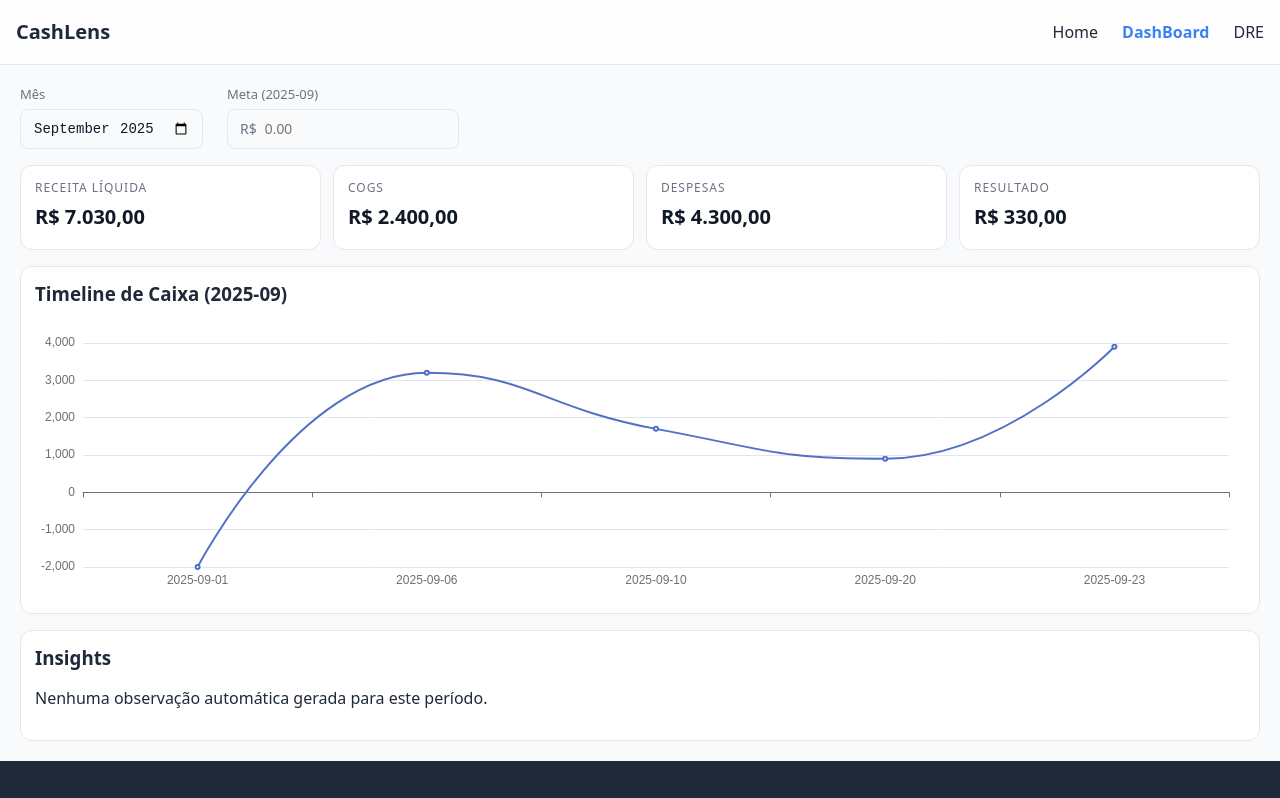
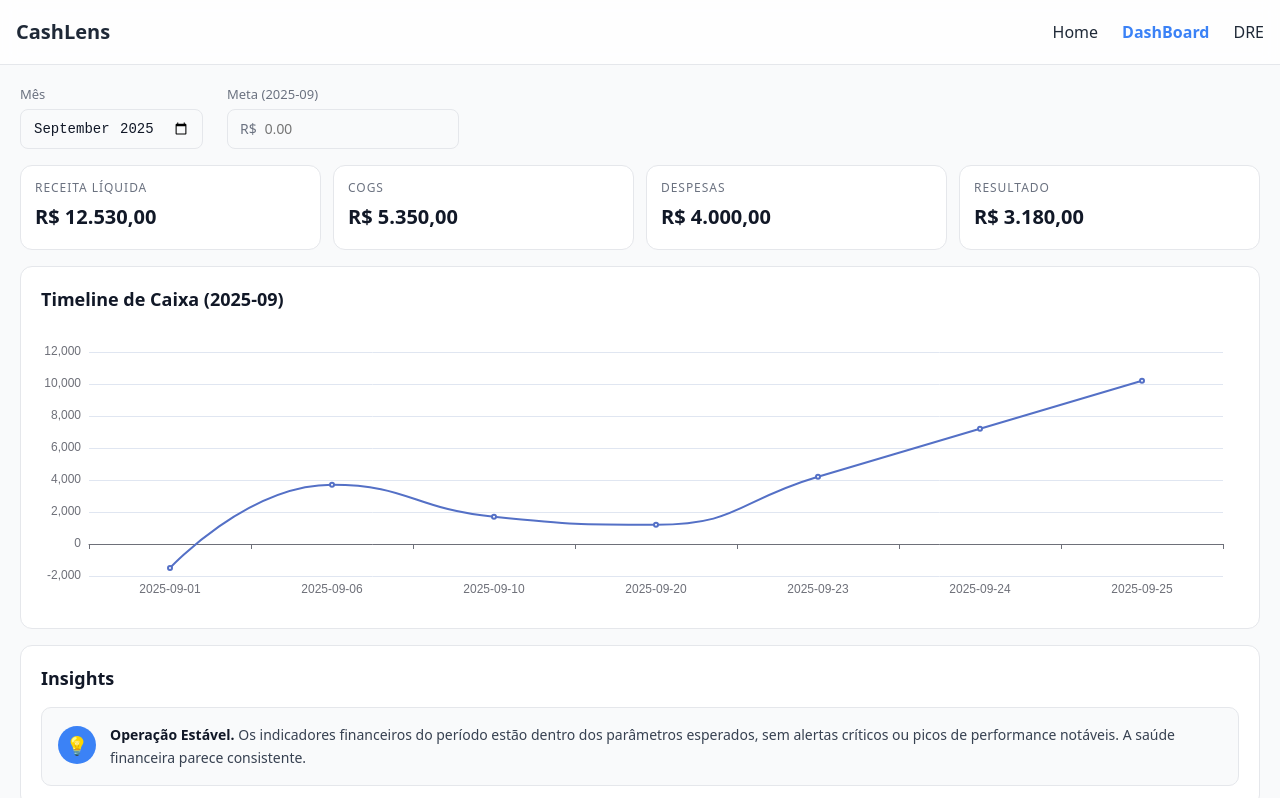
Before and after one commit to CashLens-Project/CashLens-Front, a React (Vite) app: page /dashboard in a window 1280 px wide. Shown: the top 798 px of the page. Built offline with nearby package versions, Linux system fonts and the light colour scheme.

Commit message:
refactor: melhorado visual dos insights

```diff
--- a/src/data/providers/localStub.js
+++ b/src/data/providers/localStub.js
@@ -2,56 +2,73 @@ import { computeDRE, computeTimeline } from "../compute";
 
 const bundle = {
   sales: [
-    { id: "S-1001", date: "2025-05-01", channel: "ecommerce", netRevenue: 3000, taxes: 300, discounts: 100 },
-    { id: "S-1002", date: "2025-05-15", channel: "loja1", netRevenue: 1500, taxes: 150, discounts: 50 },
-
-    { id: "S-1003", date: "2025-06-05", channel: "loja1", netRevenue: 2200, taxes: 220, discounts: 120 },
-    { id: "S-1004", date: "2025-06-20", channel: "ecommerce", netRevenue: 3500, taxes: 350, discounts: 150 },
-
-    { id: "S-1005", date: "2025-07-01", channel: "loja2", netRevenue: 2700, taxes: 270, discounts: 80 },
-    { id: "S-1006", date: "2025-07-18", channel: "ecommerce", netRevenue: 4200, taxes: 420, discounts: 220 },
-
-    { id: "S-1007", date: "2025-08-10", channel: "ecommerce", netRevenue: 4800, taxes: 480, discounts: 240 },
-    { id: "S-1008", date: "2025-08-25", channel: "loja1", netRevenue: 2600, taxes: 260, discounts: 90 },
-
-    { id: "S-1009", date: "2025-09-05", channel: "ecommerce", netRevenue: 5200, taxes: 520, discounts: 250 },
-    { id: "S-1010", date: "2025-09-22", channel: "loja2", netRevenue: 3000, taxes: 300, discounts: 100 },
+    // MAIO 2025
+    { id: "S-1001", date: "2025-05-02", channel: "ecommerce", netRevenue: 1800, taxes: 180, discounts: 50 },
+    { id: "S-1002", date: "2025-05-10", channel: "loja1", netRevenue: 2500, taxes: 250, discounts: 100 },
+    { id: "S-1003", date: "2025-05-25", channel: "loja2", netRevenue: 1200, taxes: 120, discounts: 40 },
+    // JUNHO 2025
+    { id: "S-1004", date: "2025-06-05", channel: "loja1", netRevenue: 3200, taxes: 320, discounts: 150 },
+    { id: "S-1005", date: "2025-06-15", channel: "ecommerce", netRevenue: 4500, taxes: 450, discounts: 200 },
+    { id: "S-1006", date: "2025-06-28", channel: "loja1", netRevenue: 1500, taxes: 150, discounts: 50 },
+    // JULHO 2025
+    { id: "S-1007", date: "2025-07-03", channel: "loja2", netRevenue: 3800, taxes: 380, discounts: 120 },
+    { id: "S-1008", date: "2025-07-19", channel: "ecommerce", netRevenue: 5200, taxes: 520, discounts: 250 },
+    { id: "S-1009", date: "2025-07-25", channel: "loja2", netRevenue: 2100, taxes: 210, discounts: 90 },
+    // AGOSTO 2025
+    { id: "S-1010", date: "2025-08-08", channel: "ecommerce", netRevenue: 6800, taxes: 680, discounts: 300 },
+    { id: "S-1011", date: "2025-08-21", channel: "loja1", netRevenue: 3100, taxes: 310, discounts: 150 },
+    { id: "S-1012", date: "2025-08-29", channel: "ecommerce", netRevenue: 2500, taxes: 250, discounts: 100 },
+    // SETEMBRO 2025
+    { id: "S-1013", date: "2025-09-06", channel: "ecommerce", netRevenue: 7200, taxes: 720, discounts: 350 },
+    { id: "S-1014", date: "2025-09-18", channel: "loja2", netRevenue: 3500, taxes: 350, discounts: 150 },
+    { id: "S-1015", date: "2025-09-28", channel: "loja1", netRevenue: 4000, taxes: 400, discounts: 200 },
   ],
   items: [
-    { saleId: "S-1001", sku: "SKU-RED-42", qty: 2, price: 800, cost: 500 }, // Custo: 1000
-    { saleId: "S-1002", sku: "SKU-BLK-39", qty: 1, price: 800, cost: 450 }, // Custo: 450
-
-    { saleId: "S-1003", sku: "SKU-GRN-30", qty: 2, price: 550, cost: 350 }, // Custo: 700
-    { saleId: "S-1004", sku: "SKU-YEL-40", qty: 2, price: 900, cost: 500 }, // Custo: 1000
-
-    { saleId: "S-1005", sku: "SKU-RED-42", qty: 2, price: 800, cost: 500 }, // Custo: 1000
-    { saleId: "S-1006", sku: "SKU-BLK-39", qty: 3, price: 800, cost: 450 }, // Custo: 1350
-
-    { saleId: "S-1007", sku: "SKU-GRN-30", qty: 4, price: 550, cost: 350 }, // Custo: 1400
-    { saleId: "S-1008", sku: "SKU-YEL-40", qty: 1, price: 900, cost: 500 }, // Custo: 500
-
-    { saleId: "S-1009", sku: "SKU-RED-42", qty: 3, price: 800, cost: 500 }, // Custo: 1500
-    { saleId: "S-1010", sku: "SKU-BLK-39", qty: 2, price: 800, cost: 450 }, // Custo: 900
+    { saleId: "S-1001", sku: "SKU-PREMIUM-A", qty: 1, price: 1000, cost: 400 },
+    { saleId: "S-1001", sku: "SKU-BASIC-C", qty: 4, price: 200, cost: 150 },
+    { saleId: "S-1002", sku: "SKU-STANDARD-B", qty: 5, price: 500, cost: 250 },
+    { saleId: "S-1003", sku: "SKU-OUTLET-D", qty: 10, price: 120, cost: 90 },
+    { saleId: "S-1004", sku: "SKU-PREMIUM-A", qty: 2, price: 1000, cost: 400 },
+    { saleId: "S-1004", sku: "SKU-STANDARD-B", qty: 2, price: 600, cost: 300 },
+    { saleId: "S-1005", sku: "SKU-BASIC-C", qty: 10, price: 250, cost: 180 },
+    { saleId: "S-1005", sku: "SKU-PREMIUM-A", qty: 2, price: 1000, cost: 400 },
+    { saleId: "S-1006", sku: "SKU-OUTLET-D", qty: 10, price: 150, cost: 110 },
+    { saleId: "S-1007", sku: "SKU-STANDARD-B", qty: 7, price: 500, cost: 250 },
+    { saleId: "S-1007", sku: "SKU-BASIC-C", qty: 3, price: 100, cost: 70 },
+    { saleId: "S-1008", sku: "SKU-PREMIUM-A", qty: 4, price: 1000, cost: 400 },
+    { saleId: "S-1008", sku: "SKU-OUTLET-D", qty: 10, price: 120, cost: 90 },
+    { saleId: "S-1009", sku: "SKU-STANDARD-B", qty: 3, price: 700, cost: 350 },
+    { saleId: "S-1010", sku: "SKU-PREMIUM-A", qty: 5, price: 1100, cost: 450 },
+    { saleId: "S-1010", sku: "SKU-BASIC-C", qty: 10, price: 130, cost: 90 },
+    { saleId: "S-1011", sku: "SKU-STANDARD-B", qty: 4, price: 775, cost: 400 },
+    { saleId: "S-1012", sku: "SKU-OUTLET-D", qty: 20, price: 125, cost: 100 },
+    { saleId: "S-1013", sku: "SKU-PREMIUM-A", qty: 6, price: 1200, cost: 350 },
+    { saleId: "S-1014", sku: "SKU-STANDARD-B", qty: 5, price: 700, cost: 250 },
+    { saleId: "S-1015", sku: "SKU-BASIC-C", qty: 10, price: 400, cost: 200 },
   ],
   expenses: [
-    { id: "E-9001", date: "2025-05-01", vendor: "Aluguel Loja", value: 4000, category: "Aluguel", type: "FIXA" },
-    { id: "E-9002", date: "2025-05-10", vendor: "Anúncios Meta", value: 1500, category: "Marketing", type: "VARIAVEL" },
+    // MAIO 2025 (Resultado Negativo)
+    { id: "E-9001", date: "2025-05-01", vendor: "Aluguel Hub", value: 6000, category: "Aluguel", type: "FIXA" },
+    { id: "E-9002", date: "2025-05-10", vendor: "Campanha Dia das Mães", value: 3500, category: "Marketing", type: "VARIAVEL" },
 
-    { id: "E-9004", date: "2025-06-01", vendor: "Aluguel Loja", value: 1500, category: "Aluguel", type: "FIXA" },
-    { id: "E-9005", date: "2025-06-15", vendor: "Anúncios Google", value: 500, category: "Marketing", type: "VARIAVEL" },
+    // JUNHO 2025 (Resultado Positivo)
+    { id: "E-9004", date: "2025-06-01", vendor: "Aluguel Hub", value: 1500, category: "Aluguel", type: "FIXA" },
+    { id: "E-9005", date: "2025-06-15", vendor: "Anúncios Performance", value: 800, category: "Marketing", type: "VARIAVEL" },
 
-    { id: "E-9006", date: "2025-07-01", vendor: "Aluguel Loja", value: 2000, category: "Aluguel", type: "FIXA" },
-    { id: "E-9007", date: "2025-07-10", vendor: "Serviços Contábeis", value: 600, category: "Serviços", type: "FIXA" },
-    { id: "E-9008", date: "2025-07-20", vendor: "Anúncios Meta", value: 800, category: "Marketing", type: "VARIAVEL" },
+    // JULHO 2025 (Resultado Positivo)
+    { id: "E-9006", date: "2025-07-01", vendor: "Aluguel Hub", value: 1500, category: "Aluguel", type: "FIXA" },
+    { id: "E-9007", date: "2025-07-10", vendor: "Contabilidade Digital", value: 500, category: "Serviços", type: "FIXA" },
+    { id: "E-9008", date: "2025-07-20", vendor: "Anúncios Performance", value: 1000, category: "Marketing", type: "VARIAVEL" },
 
-    { id: "E-9009", date: "2025-08-01", vendor: "Aluguel Loja", value: 2200, category: "Aluguel", type: "FIXA" },
-    { id: "E-9010", date: "2025-08-15", vendor: "Fornecedores de TI", value: 500, category: "Tecnologia", type: "FIXA" },
-    { id: "E-9011", date: "2025-08-25", vendor: "Anúncios Google", value: 1000, category: "Marketing", type: "VARIAVEL" },
+    // AGOSTO 2025 (Resultado Positivo)
+    { id: "E-9009", date: "2025-08-01", vendor: "Aluguel Hub", value: 1800, category: "Aluguel", type: "FIXA" },
+    { id: "E-9010", date: "2025-08-15", vendor: "SaaS de Gestão", value: 500, category: "Tecnologia", type: "FIXA" },
+    { id: "E-9011", date: "2025-08-25", vendor: "Anúncios Performance", value: 1200, category: "Marketing", type: "VARIAVEL" },
 
-    { id: "E-9012", date: "2025-09-01", vendor: "Aluguel Loja", value: 2000, category: "Aluguel", type: "FIXA" },
-    { id: "E-9013", date: "2025-09-10", vendor: "Salários", value: 1500, category: "Pessoal", type: "FIXA" },
-    { id: "E-9014", date: "2025-09-20", vendor: "Anúncios Meta", value: 800, category: "Marketing", type: "VARIAVEL" },
-
+    // SETEMBRO 2025 (Resultado Positivo)
+    { id: "E-9012", date: "2025-09-01", vendor: "Aluguel Hub", value: 1500, category: "Aluguel", type: "FIXA" },
+    { id: "E-9013", date: "2025-09-10", vendor: "Folha de Pagamento", value: 2000, category: "Pessoal", type: "FIXA" },
+    { id: "E-9014", date: "2025-09-20", vendor: "Anúncios Performance", value: 500, category: "Marketing", type: "VARIAVEL" },
   ],
   payouts: [
     { id: "P-7001", date: "2025-05-02", method: "CARD", netValue: 3000, fee: 50, saleId: "S-1001" },
@@ -64,6 +81,8 @@ const bundle = {
     { id: "P-7008", date: "2025-08-26", method: "PIX", netValue: 2600, fee: 0, saleId: "S-1008" },
     { id: "P-7009", date: "2025-09-06", method: "CARD", netValue: 5200, fee: 80, saleId: "S-1009" },
     { id: "P-7010", date: "2025-09-23", method: "PIX", netValue: 3000, fee: 0, saleId: "S-1010" },
+    { id: "P-7010", date: "2025-09-24", method: "PIX", netValue: 3000, fee: 0, saleId: "S-1010" },
+    { id: "P-7010", date: "2025-09-25", method: "PIX", netValue: 3000, fee: 0, saleId: "S-1010" },
   ],
 };
 
--- a/src/features/dashboard/DashboardView.css
+++ b/src/features/dashboard/DashboardView.css
@@ -155,18 +155,81 @@
 }
 
 .panel {
-  background: var(--panel);
-  padding: 14px;
+  background: var(--panel, #ffffff);
+  padding: 20px;
   border-radius: 12px;
-  border: 1px solid var(--border-color);
+  border: 1px solid var(--border-color, #e5e7eb);
 }
 
 .panel h3 {
   margin-top: 0;
-  margin-bottom: 12px;
+  margin-bottom: 16px;
+  font-size: 18px;
+  color: var(--text-primary, #111827);
+}
+
+.insights-grid {
+  display: grid;
+  grid-template-columns: repeat(auto-fit, minmax(260px, 1fr));
+  gap: 16px;
+}
+
+.insight-card {
+  display: flex;
+  align-items: flex-start;
+  gap: 14px;
+  background-color: var(--dre-bg, #f9fafb);
+  padding: 16px;
+  border-radius: 10px;
+  border: 1px solid var(--border-color, #e5e7eb);
+  transition: transform 0.2s ease-in-out, box-shadow 0.2s ease-in-out;
+}
+
+.insight-card:hover {
+  transform: translateY(-3px);
+  box-shadow: 0 4px 12px rgba(0, 0, 0, 0.05);
+}
+
+.insight-card p {
+  margin: 0;
+  font-size: 14px;
+  line-height: 1.6;
+  color: var(--text-secondary, #374151);
+}
+
+.insight-card p strong {
+  font-weight: 600;
+  color: var(--text-primary, #111827);
+}
+
+.insight-card::before {
+  content: '💡';
+  flex-shrink: 0;
+  width: 38px;
+  height: 38px;
+  border-radius: 50%;
+  display: flex;
+  align-items: center;
+  justify-content: center;
+  font-size: 18px;
+  color: #fff;
+  margin-top: 2px;
+  background-color: var(--dre-accent, #3b82f6);
+}
+
+.insight-card.positive::before {
+  content: '📈';
+  background-color: var(--dre-success, #10b981);
+}
+
+.insight-card.negative::before {
+  content: '📉';
+  background-color: var(--dre-danger, #ef4444);
 }
 
 .muted {
-  color: var(--muted);
-  font-size: 0.9rem;
+  color: var(--muted, #6b7280);
+  font-size: 14px;
+  text-align: center;
+  padding: 20px 0;
 }
--- a/src/features/dashboard/DashboardView.jsx
+++ b/src/features/dashboard/DashboardView.jsx
@@ -38,82 +38,34 @@ export default function DashboardView() {
   const insights = [];
   const { resultado, receitaLiquida, despesas, cogs } = dre;
 
-  // Insight 1: Análise do Resultado vs. Meta
-  if (goal > 0) {
-    if (resultado >= goal) {
-      insights.push({
-        type: 'positive',
-        icon: '📈',
-        text: (
-          <>
-            <strong>Meta Atingida!</strong> O resultado de{' '}
-            <strong>{fmtBRL(resultado)}</strong> superou a meta de {fmtBRL(goal)}.
-          </>
-        ),
-      });
-    } else if (resultado > 0) {
-      insights.push({
-        type: 'info',
-        icon: '💡',
-        text: (
-          <>
-            O resultado de <strong>{fmtBRL(resultado)}</strong> está a{' '}
-            <strong>{fmtBRL(goal - resultado)}</strong> de atingir a meta.
-          </>
-        ),
-      });
-    } else {
-      insights.push({
-        type: 'negative',
-        icon: '📉',
-        text: (
-          <>
-            O resultado foi <strong>negativo</strong> em{' '}
-            <strong>{fmtBRL(resultado)}</strong>, ficando longe da meta de{' '}
-            {fmtBRL(goal)}.
-          </>
-        ),
-      });
-    }
+  const margemBruta = receitaLiquida - cogs;
+  const margemBrutaPercentual = receitaLiquida > 0 ? (margemBruta / receitaLiquida) * 100 : 0;
+  const despesasOperacionaisPercentual = receitaLiquida > 0 ? (despesas / receitaLiquida) * 100 : 0;
+
+  // Insight 1: Análise de Performance Financeira Geral
+  if (goal > 0 && resultado >= goal) {
+    insights.push({ type: 'positive', text: <><strong>Performance Excepcional.</strong> A meta de {fmtBRL(goal)} foi superada, alcançando um resultado de <strong>{fmtBRL(resultado)}</strong>. A estratégia atual demonstra alta eficácia e alinhamento com os objetivos.</> });
+  } else if (resultado < 0) {
+    insights.push({ type: 'negative', text: <><strong>Alerta de Rentabilidade.</strong> O mês encerrou com um prejuízo de <strong>{fmtBRL(resultado)}</strong>. É crucial realizar uma análise aprofundada da estrutura de custos e despesas para reverter este cenário e restaurar a lucratividade.</> });
+  } else if (goal > 0 && resultado > 0) {
+    insights.push({ type: 'info', text: <><strong>Operação Rentável, Meta Pendente.</strong> O lucro de <strong>{fmtBRL(resultado)}</strong> indica uma operação saudável. No entanto, o resultado está <strong>{((1 - resultado / goal) * 100).toFixed(0)}%</strong> abaixo da meta de {fmtBRL(goal)}, sugerindo a necessidade de otimizar a receita ou as despesas.</> });
   }
 
-  // Insight 2: Análise das Despesas
-  if (despesas > receitaLiquida && resultado < 0) {
-    insights.push({
-      type: 'negative',
-      icon: '📉',
-      text: (
-        <>
-          As <strong>despesas</strong> de <strong>{fmtBRL(despesas)}</strong>{' '}
-          foram o principal fator para o resultado negativo.
-        </>
-      ),
-    });
+  // Insight 2: Análise da Estrutura de Custos e Despesas
+  if (despesasOperacionaisPercentual > 65 && resultado < 0) {
+    insights.push({ type: 'negative', text: <><strong>Ponto Crítico: Despesas Operacionais.</strong> As despesas consumiram <strong>{despesasOperacionaisPercentual.toFixed(0)}%</strong> da receita líquida, sendo o principal vetor do resultado negativo. Recomenda-se uma auditoria de gastos fixos e variáveis.</> });
   }
 
-  // Insight 3: Análise da Margem de Contribuição
-  const margem = receitaLiquida - cogs;
-  if (receitaLiquida > 0 && margem < receitaLiquida * 0.4) {
-    insights.push({
-      type: 'info',
-      icon: '💡',
-      text: (
-        <>
-          A <strong>margem de contribuição</strong> está em{' '}
-          <strong>{fmtBRL(margem)}</strong>. Analise se os custos (COGS) estão
-          adequados.
-        </>
-      ),
-    });
+  // Insight 3: Análise da Margem Bruta
+  if (margemBrutaPercentual < 40 && receitaLiquida > 0) {
+    insights.push({ type: 'info', text: <><strong>Margem Bruta Sob Pressão.</strong> Sua margem de lucro bruto está em <strong>{margemBrutaPercentual.toFixed(0)}%</strong>. Este é um indicador de que a precificação pode não estar cobrindo adequadamente os custos diretos (COGS). Avalie a estratégia de preços e negocie com fornecedores.</> });
+  } else if (margemBrutaPercentual > 60 && receitaLiquida > 0) {
+    insights.push({ type: 'positive', text: <><strong>Excelente Eficiência de Custo.</strong> Com uma margem bruta de <strong>{margemBrutaPercentual.toFixed(0)}%</strong>, a relação entre o custo dos produtos e a receita está bem otimizada, criando uma base sólida para o lucro líquido.</> });
   }
 
-  // Mensagem padrão se nenhum insight for gerado
+  // Mensagem padrão se nenhum insight crítico for gerado
   if (insights.length === 0 && dre.receitaLiquida > 0) {
-    insights.push({
-      type: 'info',
-      icon: '💡',
-      text: 'Nenhuma observação automática gerada para este período.',
-    });
+    insights.push({ type: 'info', text: <><strong>Operação Estável.</strong> Os indicadores financeiros do período estão dentro dos parâmetros esperados, sem alertas críticos ou picos de performance notáveis. A saúde financeira parece consistente.</> });
   }
 
   return (
```
